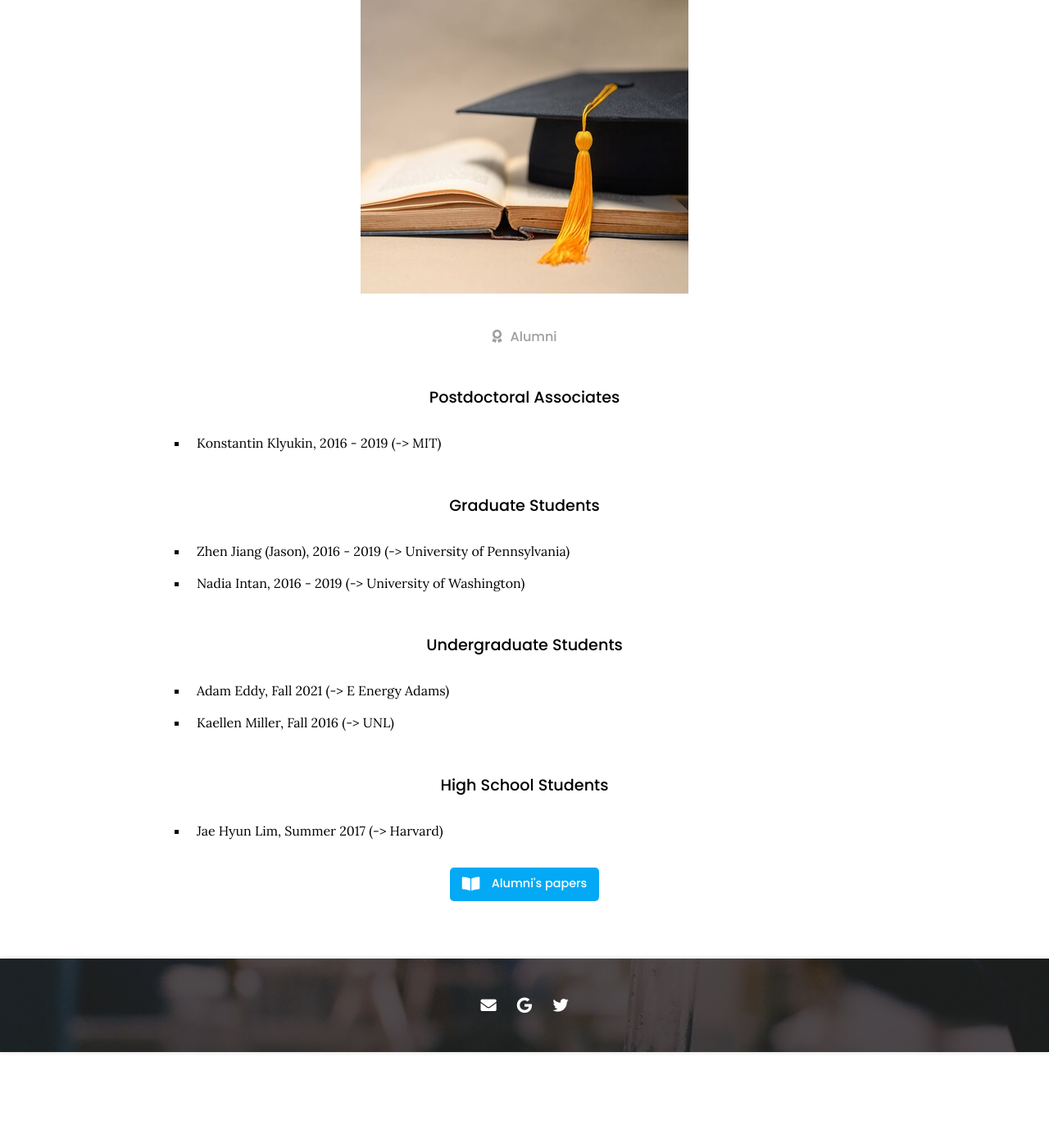
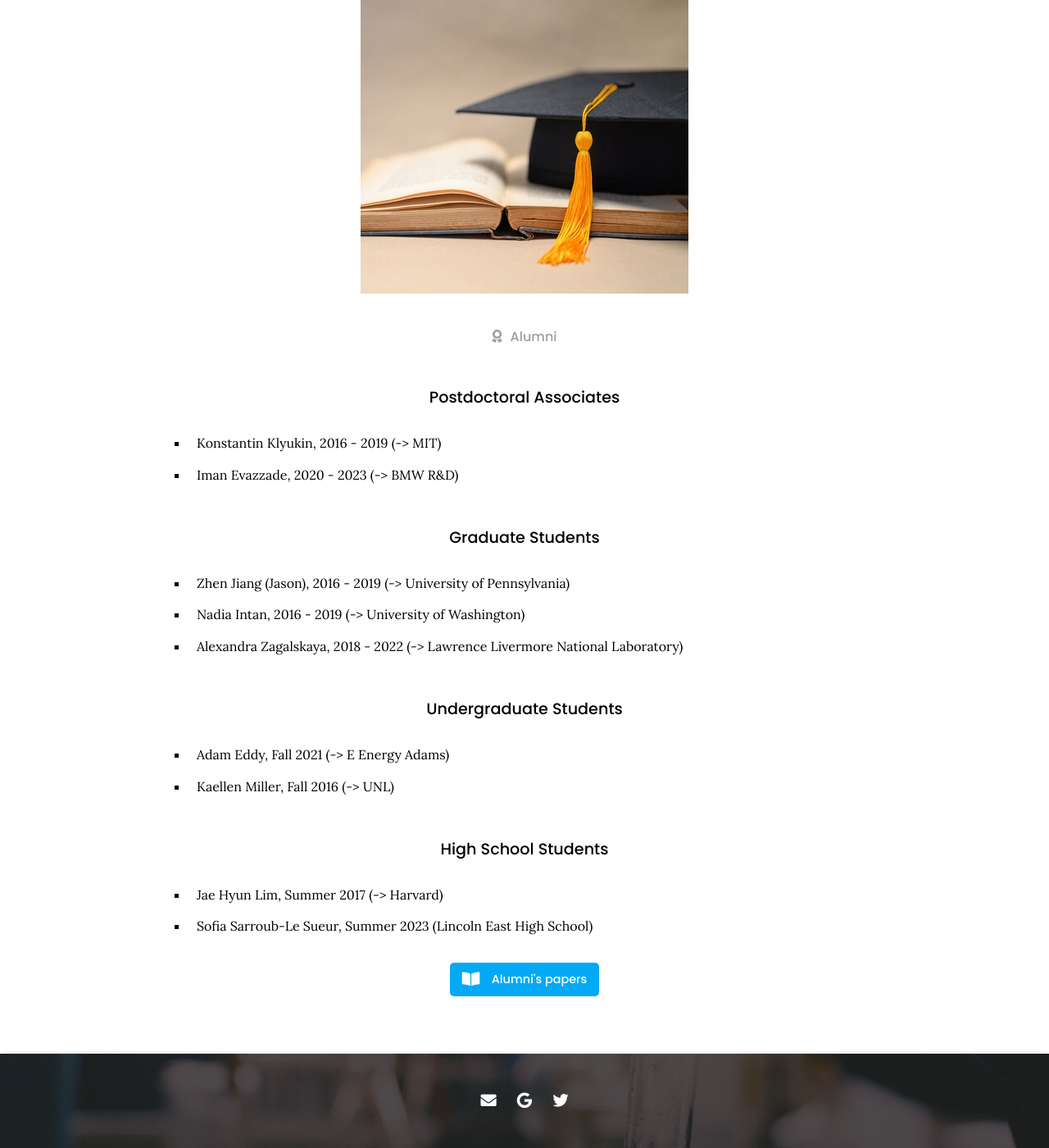
Before and after one commit to valexandrov/webpage, a Jekyll site: the page built from _members/alumni.md, in a window 1280 px wide and 1400 px high, scrolled down 299 px. Shown: the whole window at 82% size. Built offline with Jekyll 4.4.1, drawn with Linux system fonts in a browser that asks for light colours; nearby versions of some CDN libraries; before the commit the page ends 1582 px from its top, so only the background shows below that.

Commit message:
Update alumni.md

```diff
--- a/_members/alumni.md
+++ b/_members/alumni.md
@@ -8,10 +8,12 @@ aliases:
 
 ### Postdoctoral Associates
 - Konstantin Klyukin, 2016 - 2019 (-> MIT)
+- Iman Evazzade, 2020 - 2023 (-> BMW R&D)
 
 ### Graduate Students
 - Zhen Jiang (Jason), 2016 - 2019 (-> University of Pennsylvania)
 - Nadia Intan, 2016 - 2019 (-> University of Washington)
+- Alexandra Zagalskaya, 2018 - 2022 (-> Lawrence Livermore National Laboratory)
 
 ### Undergraduate Students
 - Adam Eddy, Fall 2021 (-> E Energy Adams)
@@ -19,3 +21,4 @@ aliases:
 
 ### High School Students
 - Jae Hyun Lim, Summer 2017 (-> Harvard)
+- Sofia Sarroub-Le Sueur, Summer 2023 (Lincoln East High School)
```
